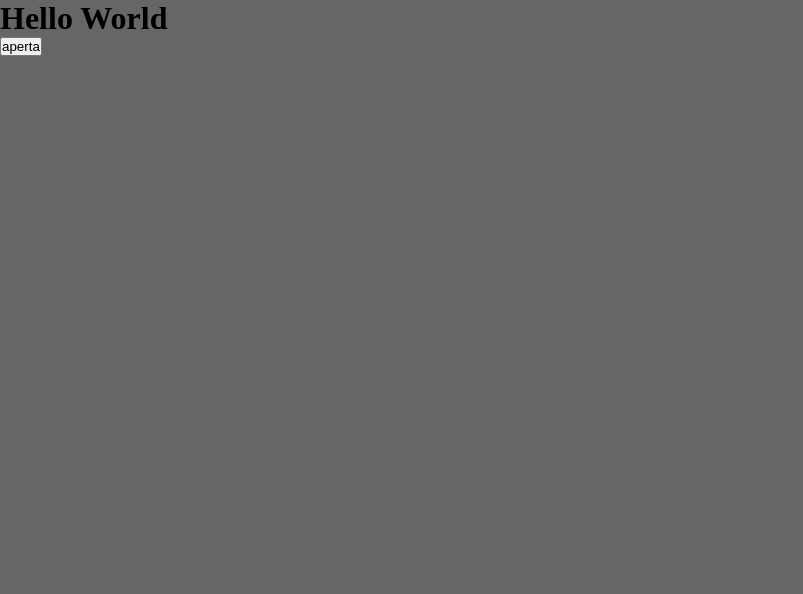
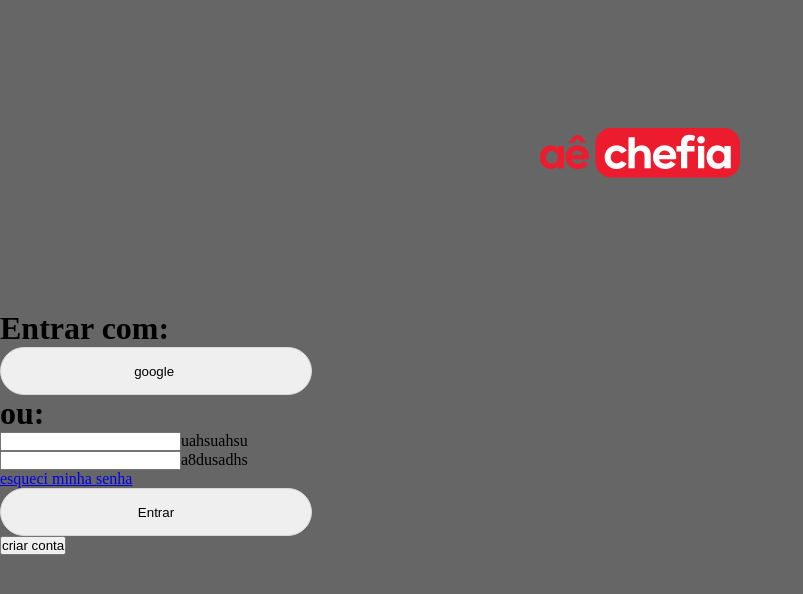
Before and after one commit to AshcroftGamer/aeChefia, a website: page index.html in a window 1280 px wide. Shown: the whole page, without its empty margins (0-803 px from the left). Drawn offline with Linux system fonts and the light colour scheme.

Commit message:
Alteraçaozinha index/css

```diff
--- a/index.html
+++ b/index.html
@@ -9,7 +9,20 @@
     <title>Aeh Chefia</title>
 </head>
 <body>
-    <h1 id="h1">Hello World</h1>
-    <button onclick="ok()">aperta</button>
+    <header>
+        <img src="./public/img/Group 6.png" alt="">
+    </header>
+    <h1 id="h1">Entrar com:</h1>
+    <div>
+        <button class="googleBtn">google <img src="" alt=""></button>
+    </div>
+    <h1>ou:</h1>
+    <div>
+        <input type="text">uahsuahsu <br>
+        <input type="text">a8dusadhs <br>
+        <a href="#">esqueci minha senha</a>
+    </div>
+    <button class="googleBtn" onclick="ok()">Entrar</button><br>
+    <button onclick="ok()">criar conta</button>
 </body>
 </html>
--- a/public/css/style.css
+++ b/public/css/style.css
@@ -16,6 +16,21 @@
 background-color: var(--preto); <=== exemplo de uso da variável
      */
 
-body{
+body {
     background-color: var(--cinza);
 }
+
+header {
+    text-align: center;
+    padding: 10%;
+}
+
+.googleBtn {
+    width: 312px;
+    height: 48px;
+    left: 25px;
+    top: 194px;
+    border: 1px solid #D5D7DC;
+    box-sizing: border-box;
+    border-radius: 100px;
+}
```
Also changed, not shown: public/img/Group 6.png (added).
